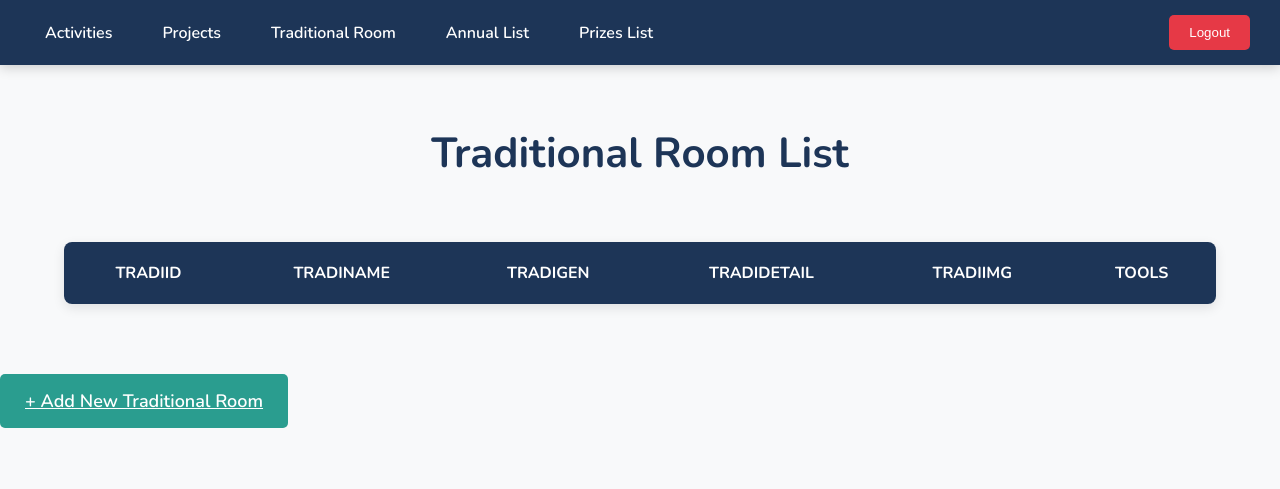
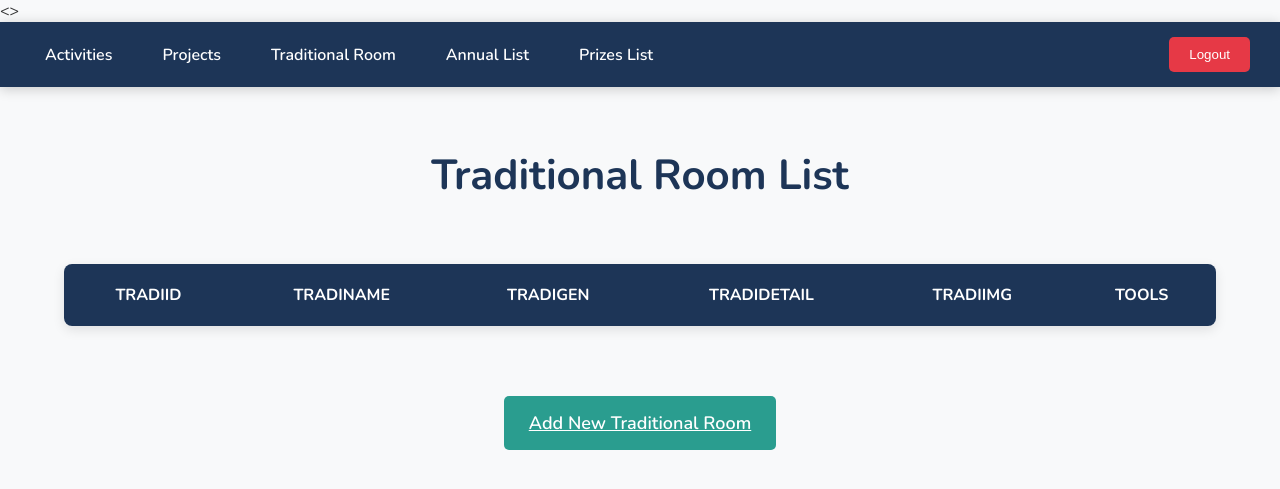
Before and after one commit to hncs28/finalbackend, a Laravel app: page /CMS/traditional_room in a window 1280 px wide. Shown: the top 489 px of the page. Run offline with Laravel 12, Linux system fonts and the light colour scheme; a user stored in the database is signed in; data comes from the database, SQL or seed files in the repository; data that the repository does not hold is empty.

```diff
--- a/resources/views/CMS/traditional_room/traditional_room.blade.php
+++ b/resources/views/CMS/traditional_room/traditional_room.blade.php
@@ -1,4 +1,5 @@
 @if(Auth::check())
+
     <head>
         <!-- Include Google Fonts -->
         <link href="https://fonts.googleapis.com/css2?family=Nunito:wght@400;600;700&display=swap" rel="stylesheet">
@@ -19,6 +20,13 @@
                 font-size: 16px;
                 background-color: #f8f9fa;
                 color: #333;
+            }
+
+            .container {
+                display: flex;
+                flex-direction: column;
+                align-items: center;
+                justify-content: center;
             }
 
             /* Navigation Bar */
@@ -91,7 +99,8 @@
                 text-transform: uppercase;
             }
 
-        table th, table td {
+            table th,
+            table td {
                 padding: 20px;
                 text-align: center;
                 font-size: 16px;
@@ -177,14 +186,16 @@
                     width: 100%;
                 }
 
-            table th, table td {
+                table th,
+                table td {
                     padding: 10px;
                     font-size: 14px;
                 }
             }
         </style>
     </head>
-<body>
+
+    <>
         <!-- Navigation Bar -->
         <nav>
             <ul>
@@ -199,7 +210,7 @@
                 <button type="submit" class="logout-btn">Logout</button>
             </form>
         </nav>
-
+        <div class="container">
             <!-- Page Header -->
             <div class="page-header">Traditional Room List</div>
 
@@ -227,7 +238,8 @@
                                 <a href="/CMS/traditional_room/edit/{{$row->tradiID}}">
                                     <button type="button" class="btn btn-edit">Edit</button>
                                 </a>
-                    <form method="POST" action="/CMS/traditional_room/destroy/{{$row->tradiID}}" onsubmit="return ConfirmDelete(this)" style="display: inline-block;">
+                                <form method="POST" action="/CMS/traditional_room/destroy/{{$row->tradiID}}"
+                                    onsubmit="return ConfirmDelete(this)" style="display: inline-block;">
                                     @method('DELETE')
                                     @csrf
                                     <button type="submit" class="btn btn-delete">Delete</button>
@@ -239,7 +251,8 @@
             </table>
 
             <!-- Add New Traditional Room Button -->
-    <a href="/CMS/traditional_room/create" class="btn-add">+ Add New Traditional Room</a>
+            <a href="/CMS/traditional_room/create" class="btn-add">Add New Traditional Room</a>
+        </div>
         </body>
 @else
     <style>
```
Also changed, not shown: resources/views/CMS/annual/annual.blade.php (+18 -5 lines), resources/views/CMS/prizes/prizes.blade.php (+19 -7 lines), resources/views/CMS/projects/projects.blade.php (+20 -6 lines). Lines whose indentation alone changed are shown as unchanged.
